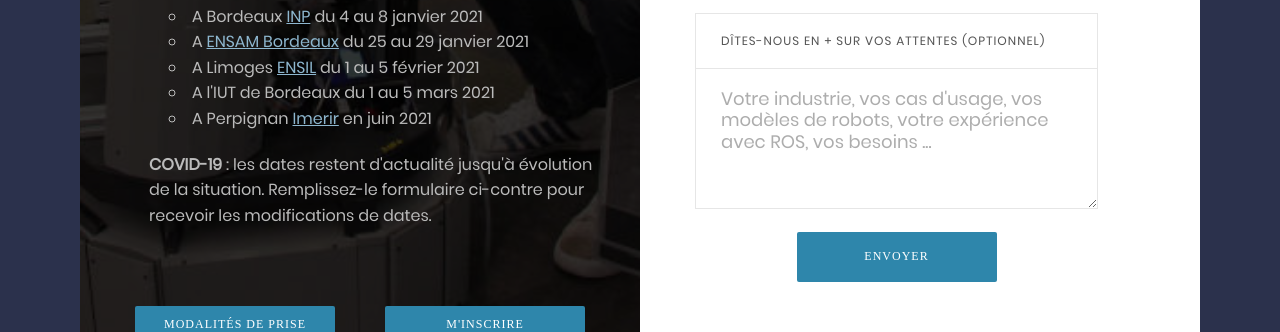
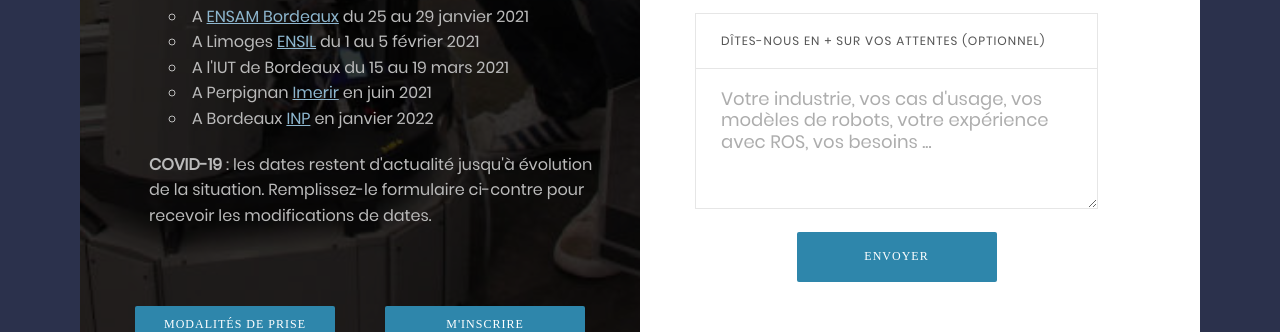
Before and after one commit to Bordeaux-INP/ros4pro, a plain HTML site: page index.html in a window 1280 px wide. Shown: the part 867-1199 px from the top of the page. Drawn offline with Linux system fonts and the light colour scheme; a web font is replaced by a local one.

Commit message:
Update index.html

```diff
--- a/index.html
+++ b/index.html
@@ -104,11 +104,11 @@
 						<span class="txt2">
 						    Les prochaines éditions auront lieu :
 							<ul>
-								<li>A Bordeaux <a href="https://www.bordeaux-inp.fr/">INP</a> du 4 au 8 janvier 2021</li>
 								<li>A <a href="https://artsetmetiers.fr/fr/campus/bordeaux-talence">ENSAM Bordeaux</a> du 25 au 29 janvier 2021</li>
 								<li>A Limoges <a href="https://www.ensil-ensci.unilim.fr/">ENSIL</a> du 1 au 5 février 2021</li>
-								<li>A l'IUT de Bordeaux du 1 au 5 mars 2021</li>
+								<li>A l'IUT de Bordeaux du 15 au 19 mars 2021</li>
 								<li>A Perpignan <a href="https://www.imerir.com/">Imerir</a> en juin 2021</li>
+								<li>A Bordeaux <a href="https://www.bordeaux-inp.fr/">INP</a> en janvier 2022</li>
 							</ul>
 						<strong>COVID-19</strong> : les dates restent d'actualité jusqu'à évolution de la situation. Remplissez-le formulaire ci-contre pour recevoir les modifications de dates.
 						</span>
```
